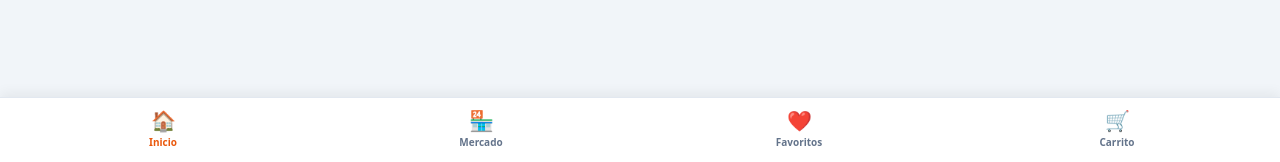
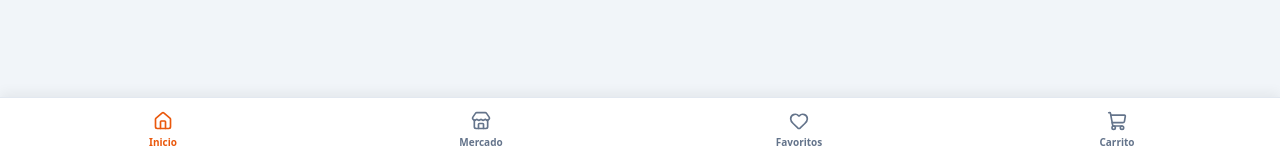
Before and after one commit to james9016/AutoStock-mayab, a FastAPI app: page / in a window 1280 px wide. Shown: the part 638-800 px from the top of the page. Run offline with FastAPI, Linux system fonts and the light colour scheme; data comes from the database, SQL or seed files in the repository; data that the repository does not hold is empty; some libraries are stand-ins or nearby versions.

Commit message:
Replace emoji with icons in navigation buttons

```diff
--- a/templates/mostrador.html
+++ b/templates/mostrador.html
@@ -631,38 +631,36 @@
         </div>
     </main>
     <!-- BARRA DE NAVEGACIÓN INFERIOR ESTILO MERCADO LIBRE -->
+    <!-- BARRA DE NAVEGACIÓN INFERIOR PROFESIONAL -->
     <nav class="fixed bottom-0 inset-x-0 bg-white border-t border-slate-200 shadow-[0_-4px_12px_rgba(0,0,0,0.06)] z-40">
         <div class="max-w-7xl mx-auto flex justify-around items-center h-16 px-1">
             <button type="button" onclick="cambiarVista('inicio')" id="nav-inicio" class="nav-btn flex-1 flex flex-col items-center justify-center text-orange-600 font-extrabold transition">
-                <span class="text-xl leading-none">🏠</span>
+                <i data-lucide="home" class="w-5 h-5"></i>
                 <span class="text-[10px] mt-1">Inicio</span>
             </button>
             <button type="button" onclick="cambiarVista('mercado')" id="nav-mercado" class="nav-btn flex-1 flex flex-col items-center justify-center text-slate-500 hover:text-orange-600 font-bold transition">
-                <span class="text-xl leading-none">🏪</span>
+                <i data-lucide="store" class="w-5 h-5"></i>
                 <span class="text-[10px] mt-1">Mercado</span>
             </button>
             <button type="button" onclick="cambiarVista('favoritos')" id="nav-favoritos" class="nav-btn flex-1 flex flex-col items-center justify-center text-slate-500 hover:text-orange-600 font-bold transition relative">
-                <span class="text-xl leading-none">❤️</span>
+                <i data-lucide="heart" class="w-5 h-5"></i>
                 <span id="badge-fav" class="hidden absolute top-1.5 right-1/4 bg-red-500 text-white text-[9px] font-black px-1.5 rounded-full">0</span>
                 <span class="text-[10px] mt-1">Favoritos</span>
             </button>
-
             <button type="button" onclick="cambiarVista('carrito')" id="nav-carrito" class="nav-btn flex-1 flex flex-col items-center justify-center text-slate-500 hover:text-orange-600 font-bold transition relative">
-                <span class="text-xl leading-none">🛒</span>
+                <i data-lucide="shopping-cart" class="w-5 h-5"></i>
                 <span id="badge-cart" class="hidden absolute top-1.5 right-1/4 bg-orange-500 text-slate-950 text-[9px] font-black px-1.5 rounded-full">0</span>
                 <span class="text-[10px] mt-1">Carrito</span>
             </button>
-
             {% if es_operador %}
             <button type="button" onclick="cambiarVista('ventas')" id="nav-ventas" class="nav-btn flex-1 flex flex-col items-center justify-center text-slate-500 hover:text-orange-600 font-bold transition">
-                <span class="text-xl leading-none">💰</span>
+                <i data-lucide="wallet" class="w-5 h-5"></i>
                 <span class="text-[10px] mt-1">Mis Ventas</span>
             </button>
             {% endif %}
-
             {% if es_admin %}
             <button type="button" onclick="cambiarVista('afiliados')" id="nav-afiliados" class="nav-btn flex-1 flex flex-col items-center justify-center text-slate-500 hover:text-orange-600 font-bold transition">
-                <span class="text-xl leading-none">🤝</span>
+                <i data-lucide="users" class="w-5 h-5"></i>
                 <span class="text-[10px] mt-1">Afiliados</span>
             </button>
             {% endif %}
```
